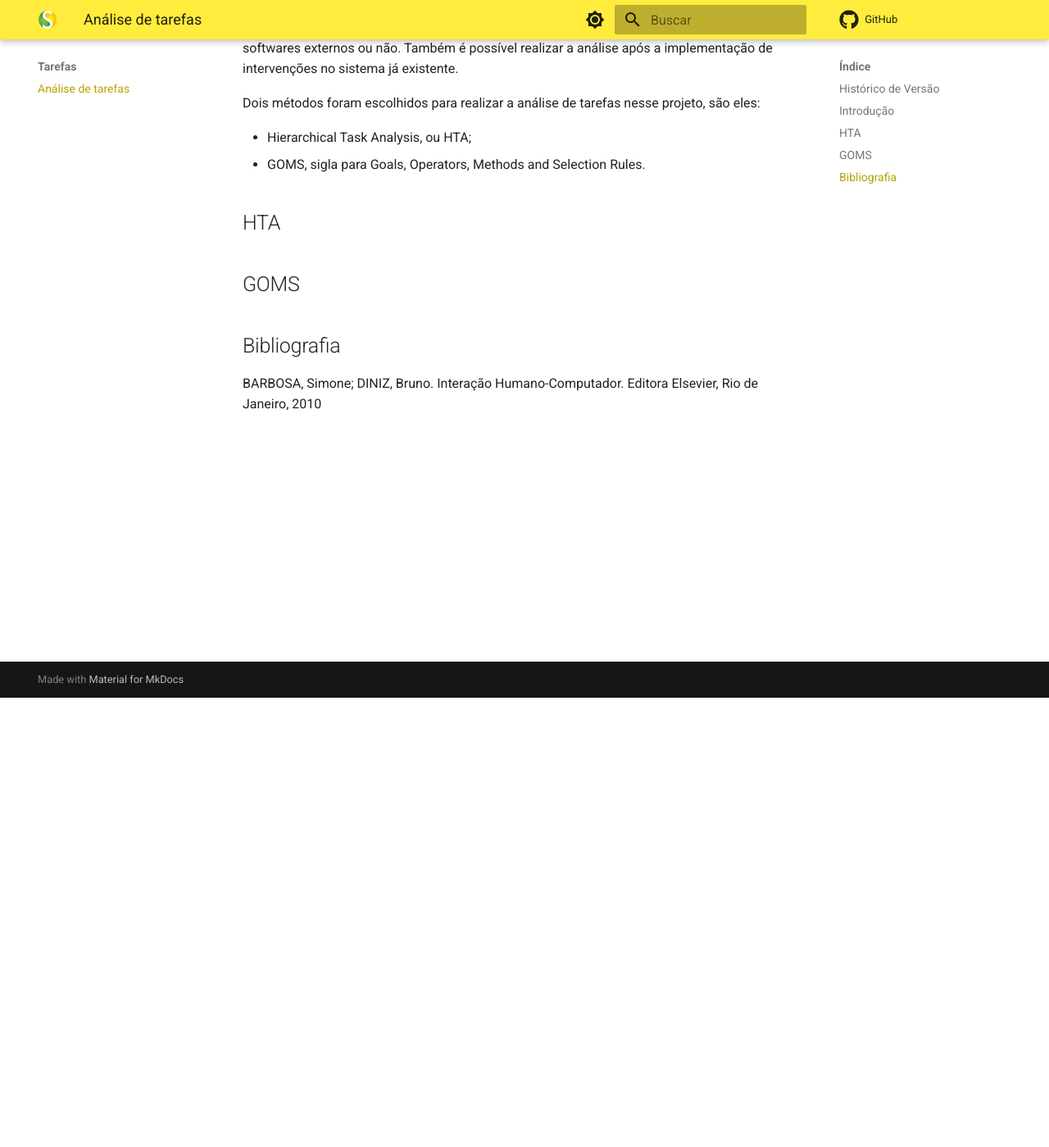
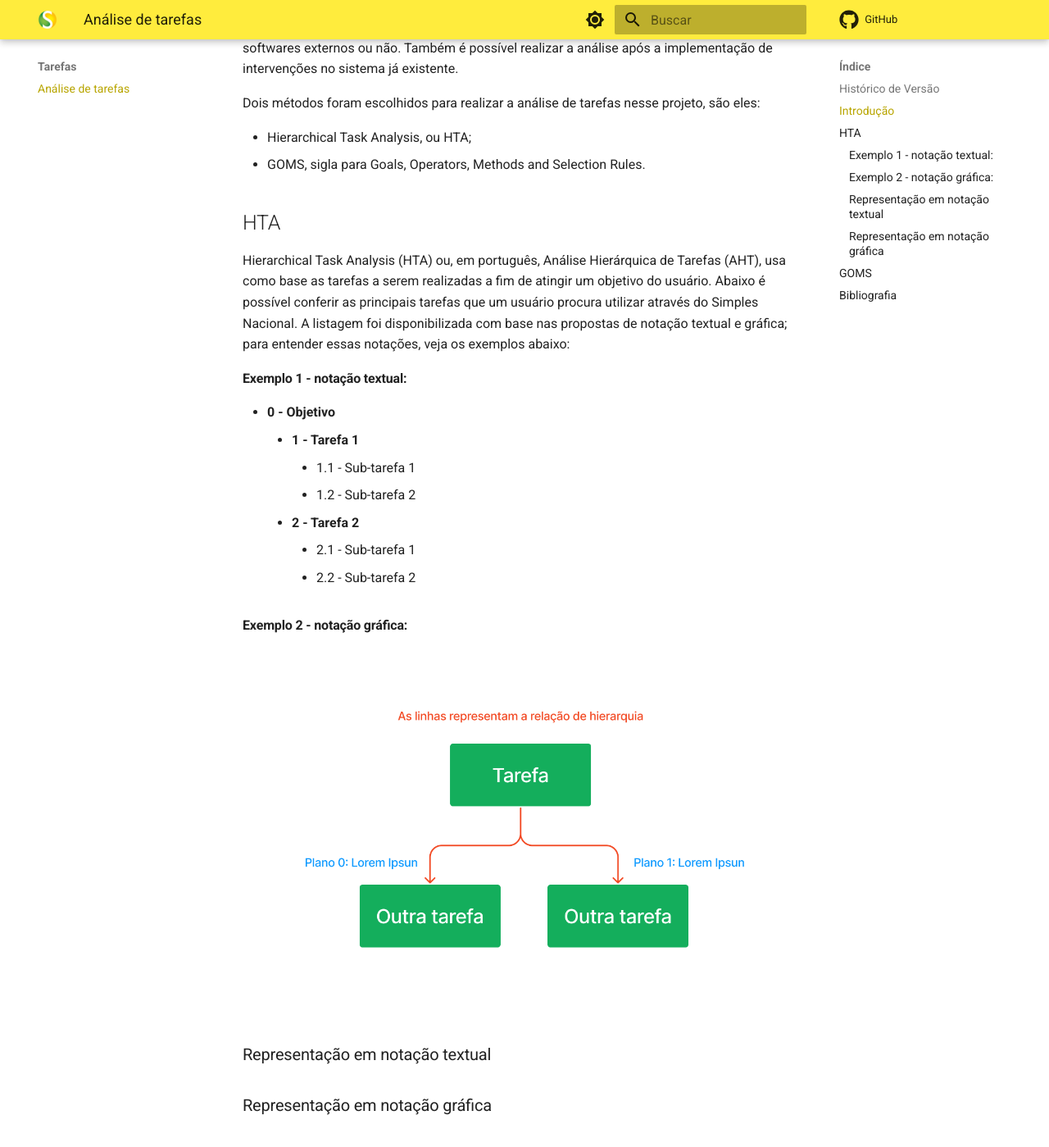
Before and after one commit to Interacao-Humano-Computador/2022.2-SimplesNacional, an MkDocs documentation site: the page built from docs/Tarefas/Analise.md, in a window 1280 px wide and 1400 px high, scrolled down 549 px. Shown: the whole window at 82% size. Built offline with MkDocs 1.6.1 and Material for MkDocs 9.7.7, drawn with Linux system fonts in a browser that asks for light colours; comment, search, counter and statistics services are not loaded.

Commit message:
Adiciona exemplos na analise

```diff
--- a/docs/Tarefas/Analise.md
+++ b/docs/Tarefas/Analise.md
@@ -14,6 +14,29 @@ Dois métodos foram escolhidos para realizar a análise de tarefas nesse projeto
 * GOMS, sigla para Goals, Operators, Methods and Selection Rules.
 
 ## HTA
+Hierarchical Task Analysis (HTA) ou, em português, Análise Hierárquica de Tarefas (AHT), usa como base as tarefas a serem realizadas a fim de atingir um objetivo do usuário. Abaixo é possível conferir as principais tarefas que um usuário procura utilizar através do Simples Nacional. A listagem foi disponibilizada com base nas propostas de notação textual e gráfica; para entender essas notações, veja os exemplos abaixo:
+<br>
+
+#### Exemplo 1 - notação textual:
+
+* **0 - Objetivo**
+    * **1 - Tarefa 1**
+        * 1.1 - Sub-tarefa 1
+        * 1.2 - Sub-tarefa 2
+    * **2 - Tarefa 2**
+        * 2.1 - Sub-tarefa 1
+        * 2.2 - Sub-tarefa 2
+
+#### Exemplo 2 - notação gráfica:
+<center>
+
+<img src="../../assets/analise/imgLegendaHierarquia.png">
+
+</center>
+
+### Representação em notação textual
+
+### Representação em notação gráfica
 
 ## GOMS
 
```
Also changed, not shown: docs/assets/analise/imgLegendaHierarquia.png (added).
